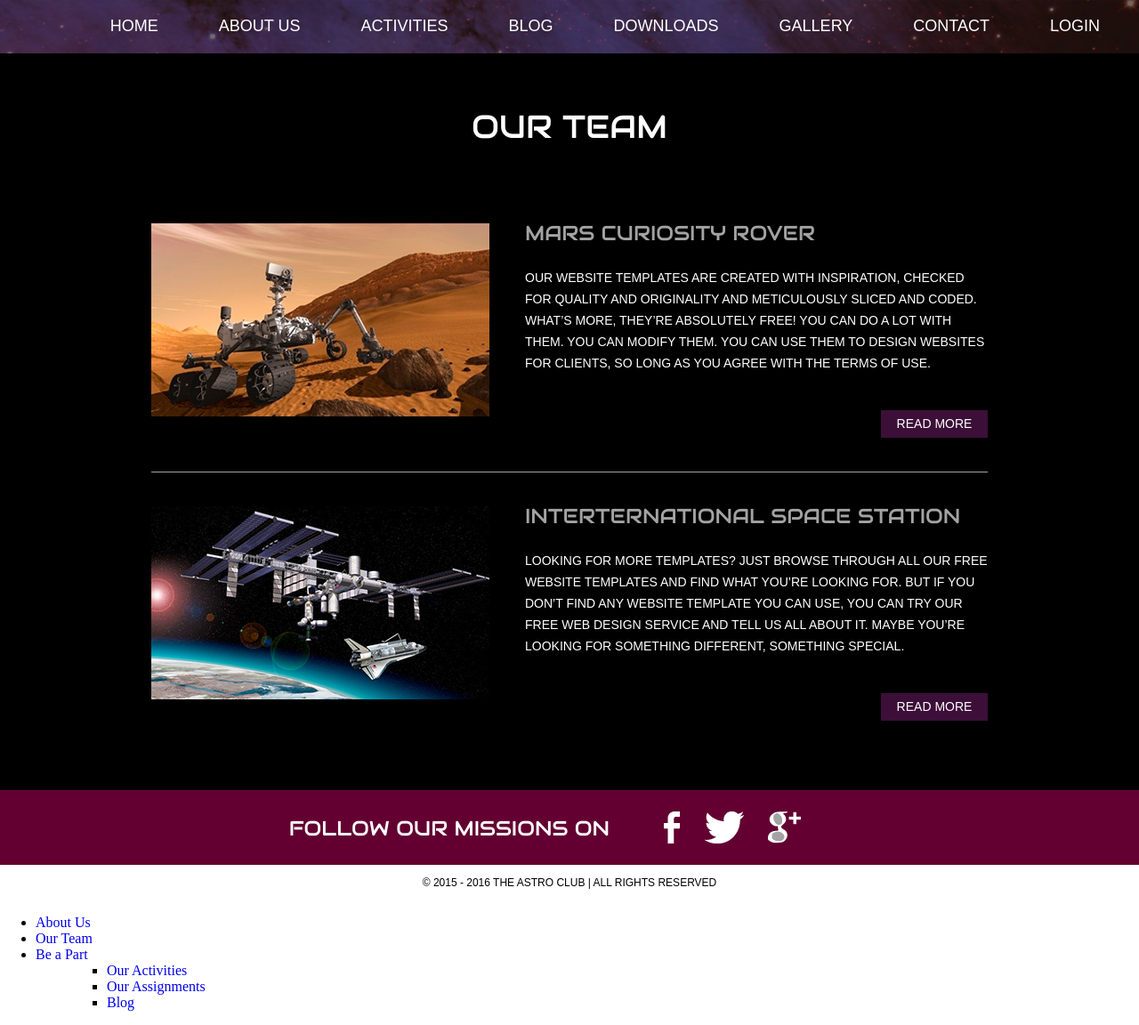
After one commit to AdityaSinghChauhan/astro_club, a PHP site: page /team.php in a window 1280 px wide. The commit adds this page. Shown: the whole page at 89% size. Run offline with PHP 8.4, Linux system fonts and the light colour scheme.

Commit message:
menu navigation dropdown added

```diff
--- a/css/style.css
+++ b/css/style.css
@@ -106,13 +106,13 @@ img {
 	position: absolute;
 	top: 60px;
 	width: 142px;
-	z-index: 50;
+	z-index: 100;
 }
 #header div ul li.menu:hover ul.primary {
-	left: 31px;
+	left: 00px;
 }
 #header div ul li.menu ul.primary.selected {
-	left: 31px;
+	left: 0px;
 }
 #header div ul li.menu:hover ul.secondary {
 	left: -20px;
@@ -130,15 +130,15 @@ img {
 	color: #ffffff;
 	display: block;
 	font-family: Arial;
-	font-size: 18px;
+	font-size: 15px;
 	font-weight: normal;
-	line-height: 60px;
+	line-height: 30px;
 	margin: 0;
-	min-height: 60px;
+	min-height: 30px;
 	padding: 0 10px;
 	text-align: center;
-	text-transform: uppercase;
-	width: auto;
+	text-transform: capitalize;
+	width: 160px;
 }
 #header div ul li.menu ul.primary.selected li a, #header div ul li.menu ul.secondary.selected li a {
 	background-color: #000000;
--- /dev/null
+++ b/team.php
@@ -0,0 +1,120 @@
+<?php
+session_start();
+$log = "Login";
+$link = "login.php";
+if (isset($_SESSION['SESS_FIRST_NAME'])) {
+    $log = "Logout " . $_SESSION['SESS_FIRST_NAME'];
+    $link = "logout.php";
+}
+
+?>
+<html>
+    <head>
+        <meta charset="UTF-8">
+        <meta name="viewport" content="width=device-width, initial-scale=1.0">
+        <title>The Astro Club</title>
+        <link rel="stylesheet" href="css/style.css" type="text/css">
+        <link rel="stylesheet" type="text/css" href="css/mobile.css">
+        <script src="js/mobile.js" type="text/javascript"></script>
+
+    </head>
+    <body>
+
+        <div id="page">
+            <div id="header">
+                <div>
+
+                    <ul id="navigation">
+                        <li>
+                            <a href="index.php">Home</a>
+                        </li>
+                        <li class="menu">
+                            <a href="#" >About Us</a>
+                            <ul class="primary">
+                                <li><a href="about.php">About Us</a></li>
+                                <li><a href="team.php">Our Team</a></li>
+                                <li><a href="registration.php">Be a Part</a></li>
+                            </ul>
+                        </li>
+                        <li class="menu">
+                            <a href="#" data-flexmenu="activity">Activities</a>
+                            <ul class="primary">
+                                <li><a href="activities.php">Our Activities</a></li>
+                                <li><a href="assignments.php">Our Assignments</a></li>
+                                <li><a href="/wp">Blog</a></li>
+                            </ul>
+                        </li>
+                        <li class="menu">
+                            <a href="blog.php">Blog</a>
+                        </li>
+                        <li class="menu">
+                            <a href="downloads.php">Downloads</a>
+                        </li>
+                        <li class="menu">
+                            <a href="gallery.php">Gallery</a>
+                        </li>
+                        <li>
+                            <a href="contact.php">Contact</a>
+                        </li>
+                        <li>
+                            <a href="<?php echo $link; ?>"><?php echo $log; ?></a>
+                        </li>
+                    </ul>
+                </div>
+            </div>
+		<div id="body">
+			<div class="header">
+				<div>
+					<h1>Our Team</h1>
+					<ul>
+						<li>
+							<a href="proj1.html"><img src="images/curious-rover.jpg" alt=""></a>
+							<div>
+								<h1>MARS CURIOSITY ROVER </h1>
+								<p>Our website templates are created with inspiration, checked for quality and originality and meticulously sliced and coded. What’s more, they’re absolutely free! You can do a lot with them. You can modify them. You can use them to design websites for clients, so long as you agree with the Terms of Use.</p>
+								<a href="proj1.html" class="more">Read More</a>
+							</div>
+						</li>
+						<li>
+							<a href="proj1.html"><img src="images/space-station.jpg" alt=""></a>
+							<div>
+								<h1>INTERTERNATIONAL SPACE STATION</h1>
+								<p>Looking for more templates? Just browse through all our Free Website Templates and find what you’re looking for. But if you don’t find any website template you can use, you can try our Free Web Design service and tell us all about it. Maybe you’re looking for something different, something special.</p>
+								<a href="proj1.html" class="more">Read More</a>
+							</div>
+						</li>
+					</ul>
+				</div>
+			</div>
+		</div>
+		<div id="footer">
+                <div class="connect">
+                    <div>
+                        <h1>FOLLOW OUR  MISSIONS ON</h1>
+                        <div>
+                            <a href="https://www.facebook.com/ASTROatBITD/" target="_blank" class="facebook">facebook</a>
+                            <a href="https://twitter.com/The_Astro_Club/" target="_blank" class="twitter">twitter</a>
+                            <a href="https://plus.google.com/u/0/113075022986174870182/" target="_blank" class="googleplus">googleplus</a>
+
+                        </div>
+                    </div>
+                </div>
+                <div class="footnote">
+                    <div>
+                        <p>&copy; 2015 - <?php echo date("Y"); ?> The Astro Club | ALL RIGHTS RESERVED</p>
+                    </div>
+                </div>
+            </div>
+        </div>
+    </body>
+    <ul id="about" class="flexdropdownmenu">
+<li><a href="about.php">About Us</a></li>
+<li><a href="team.php">Our Team</a></li>
+<li><a href="registration.php">Be a Part</a></li>
+<ul>
+<ul id="activity" class="flexdropdownmenu">
+<li><a href="activities.php">Our Activities</a></li>
+<li><a href="assignments.php">Our Assignments</a></li>
+<li><a href="/wp">Blog</a></li>
+<ul>
+</html>
```
Also changed, not shown: index.php (+55 -43 lines), nbproject/private/private.xml (+5 -3 lines), projects.html (deleted, +0 -91 lines), projects.php (added, +120 -0 lines).
